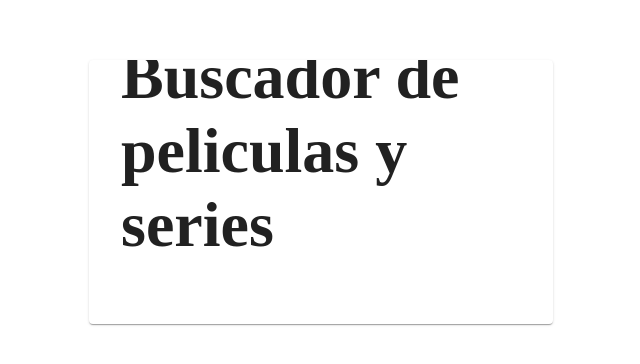
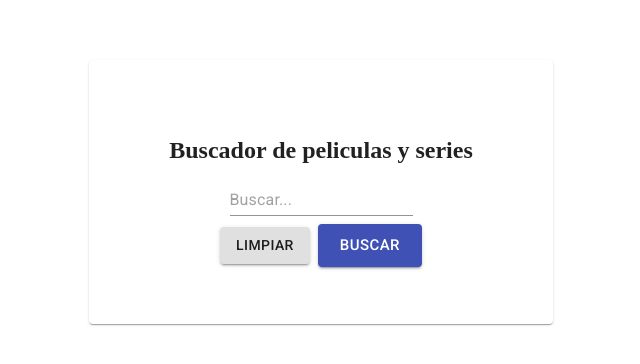
Before and after one commit to javieraizq88/buscadorPeliculas-React, a React (Create React App) app: page / in a window 1280 px wide. Shown: the part 216-580 px from the top of the page, without its empty margins (319-959 px from the left). Built offline with nearby package versions, Linux system fonts and the light colour scheme.

Commit message:
actualizacion titulo

```diff
--- a/src/pages/Home/index.js
+++ b/src/pages/Home/index.js
@@ -29,7 +29,7 @@ export default ({ history }) => {
             <Card className={clases.cardContainer}>
                 <Grid container className={clases.titleGridContainer}>
                     <Grid>
-                        <h2 className={clases.title}>
+                        <h2>
                             Buscador de peliculas y series
                         </h2>
                     </Grid>
```
